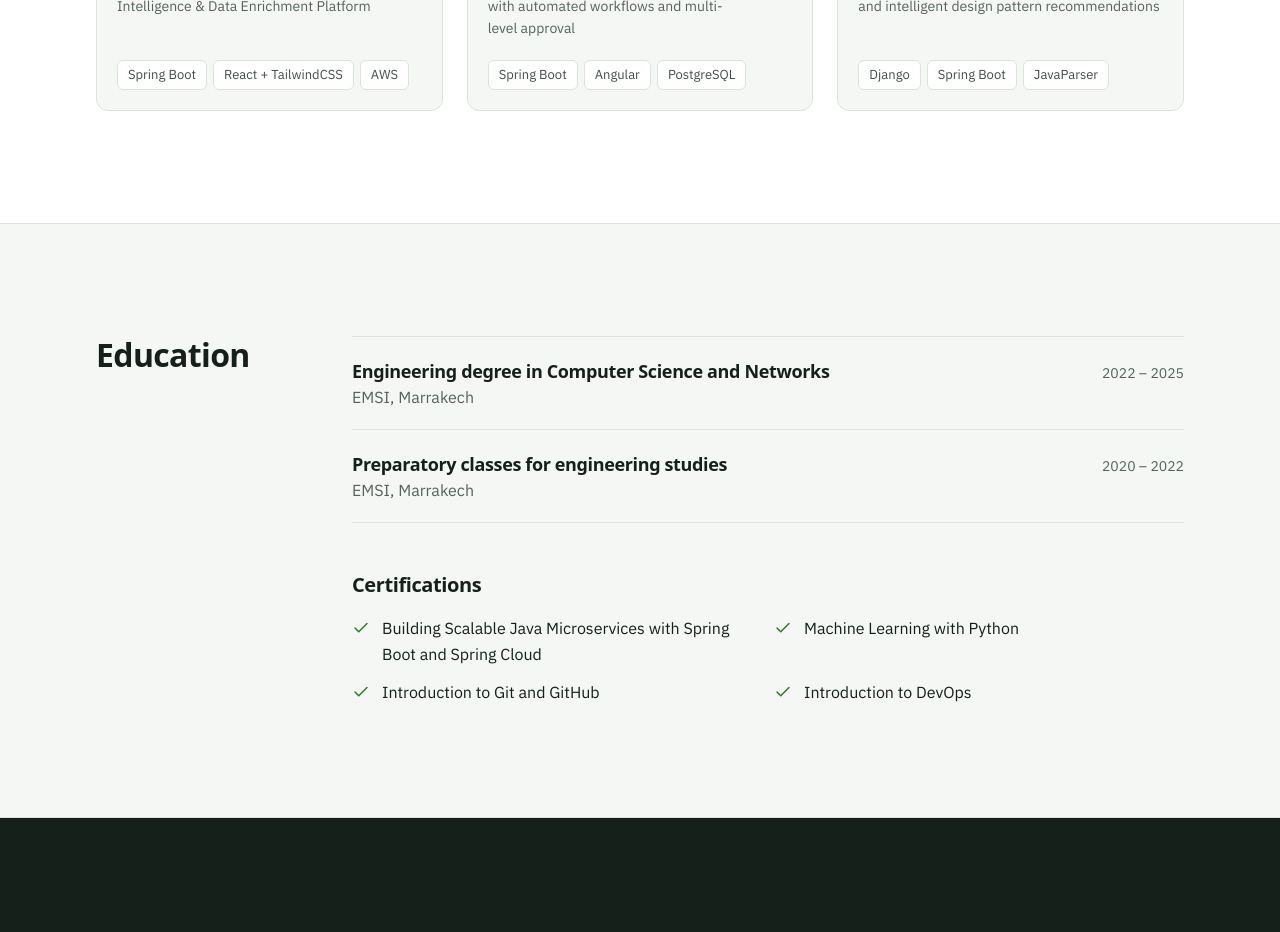
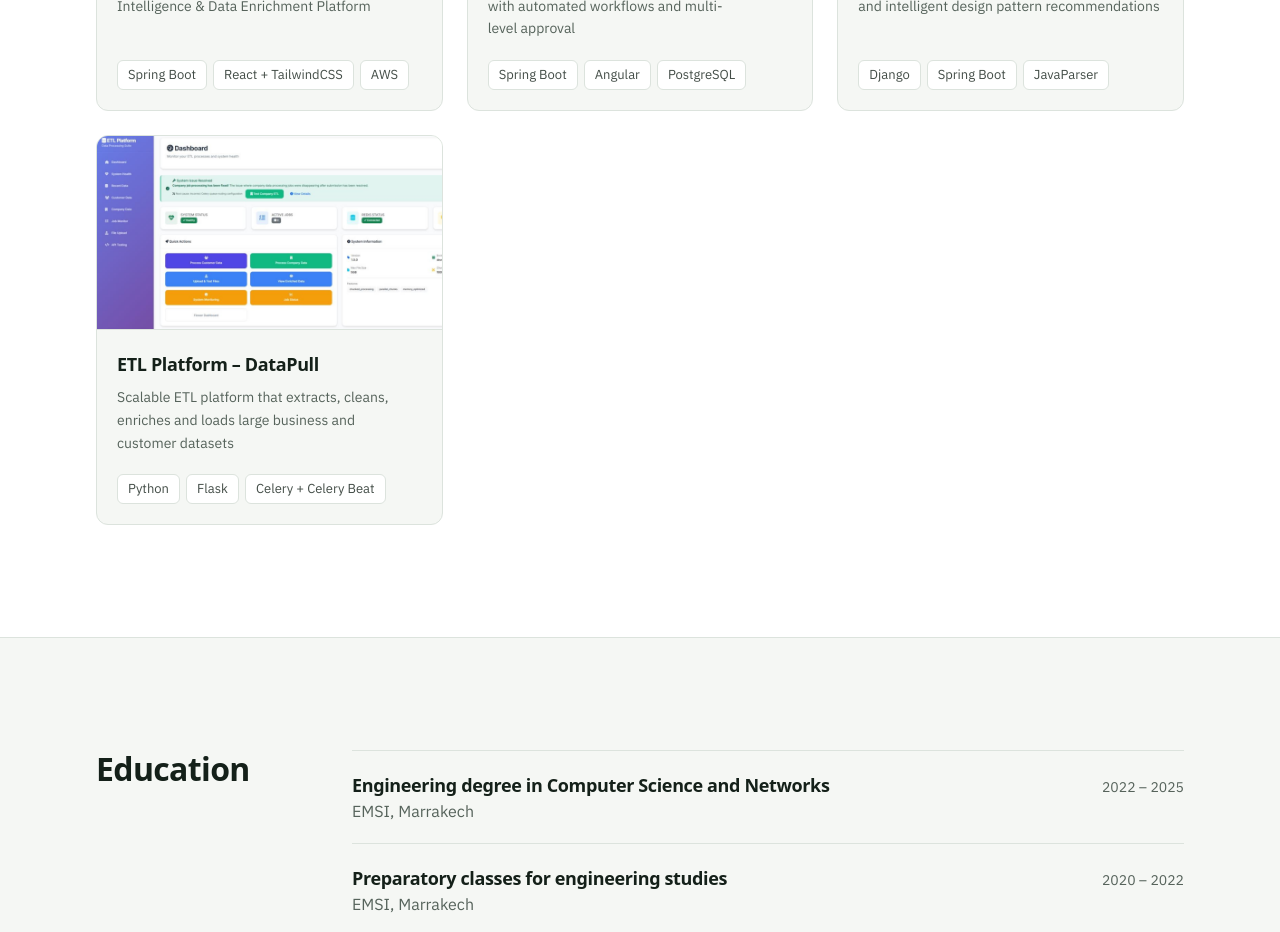
Before and after one commit to ALOUAN01/portfolio, a React (Vite) app: page / in a window 1280 px wide. Shown: the part 4320-5252 px from the top of the page. Built offline with nearby package versions, Linux system fonts and the light colour scheme.

Commit message:
number45

```diff
--- a/src/data/projects.js
+++ b/src/data/projects.js
@@ -405,7 +405,7 @@ export const getProjectById = (id) => {
 };
 
 export const getProjectImpo = () => {
-  const importantIds = [1, 2, 4];
+  const importantIds = [1, 2, 4,7];
   return projects.filter((project) => importantIds.includes(project.id));
 };
 
```
